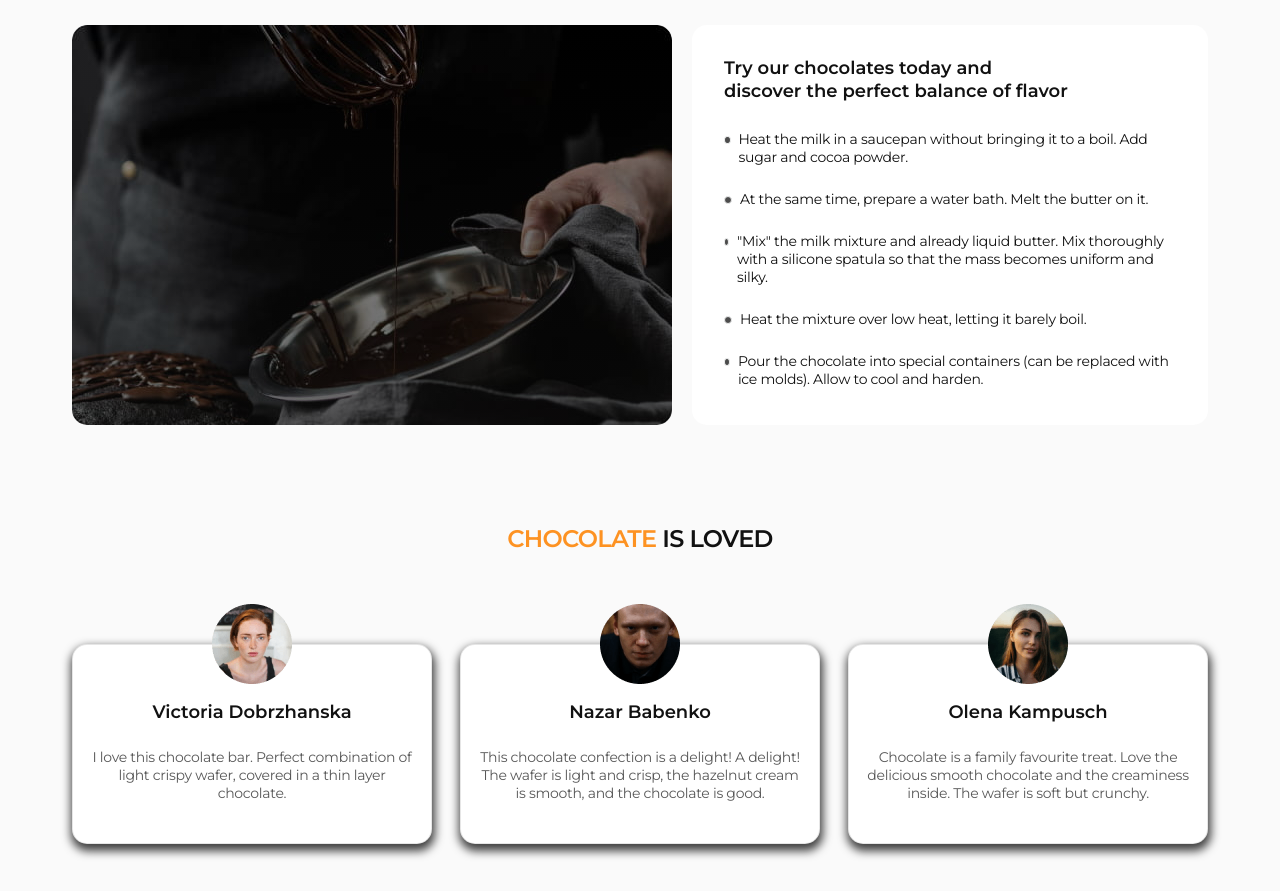
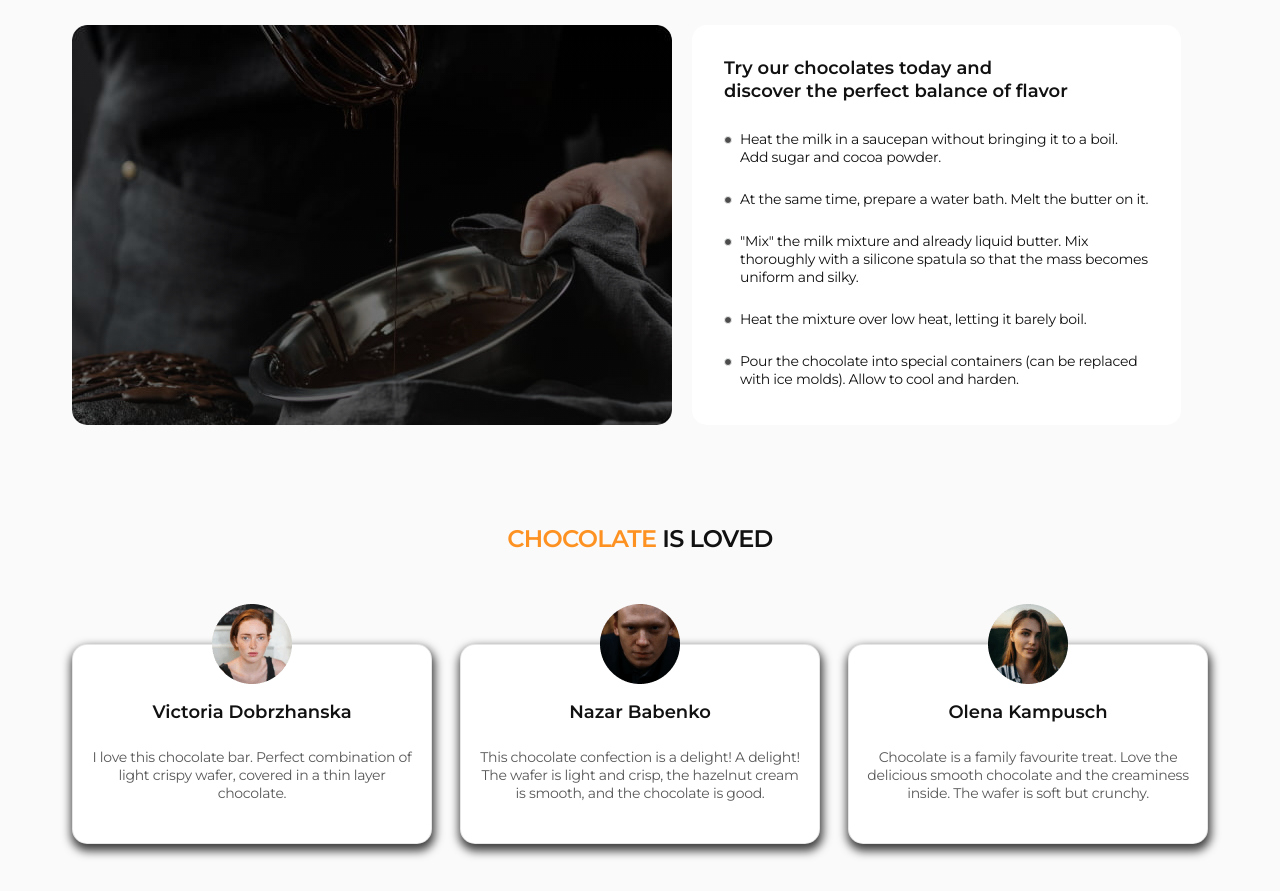
Before and after one commit to Vlad-Rzaiev/simply-chocolate, a plain HTML site: page index.html in a window 1280 px wide. Shown: the part 1820-2711 px from the top of the page. Drawn offline with nearby package versions, Linux system fonts and the light colour scheme.

Commit message:
fix custom markers3

```diff
--- a/css/styles.css
+++ b/css/styles.css
@@ -1379,6 +1379,7 @@ input[type='checkbox']:checked + .checkbox-text .new-checkbox {
   .how-its-made-list-text {
     max-width: 470px;
     line-height: 1.28;
+    max-width: 464px;
   }
   /*================ /TABLET HOW IT'S MADE SECTION ================*/
 
@@ -1751,6 +1752,10 @@ input[type='checkbox']:checked + .checkbox-text .new-checkbox {
   .how-its-made-list {
     gap: 24px;
   }
+
+  .how-its-made-list-text {
+    max-width: 409px;
+  }
   /*===================== /DESKTOP HOW IT'S MADE =====================*/
 
   /*===================== DESKTOP REVIEW =====================*/
```
